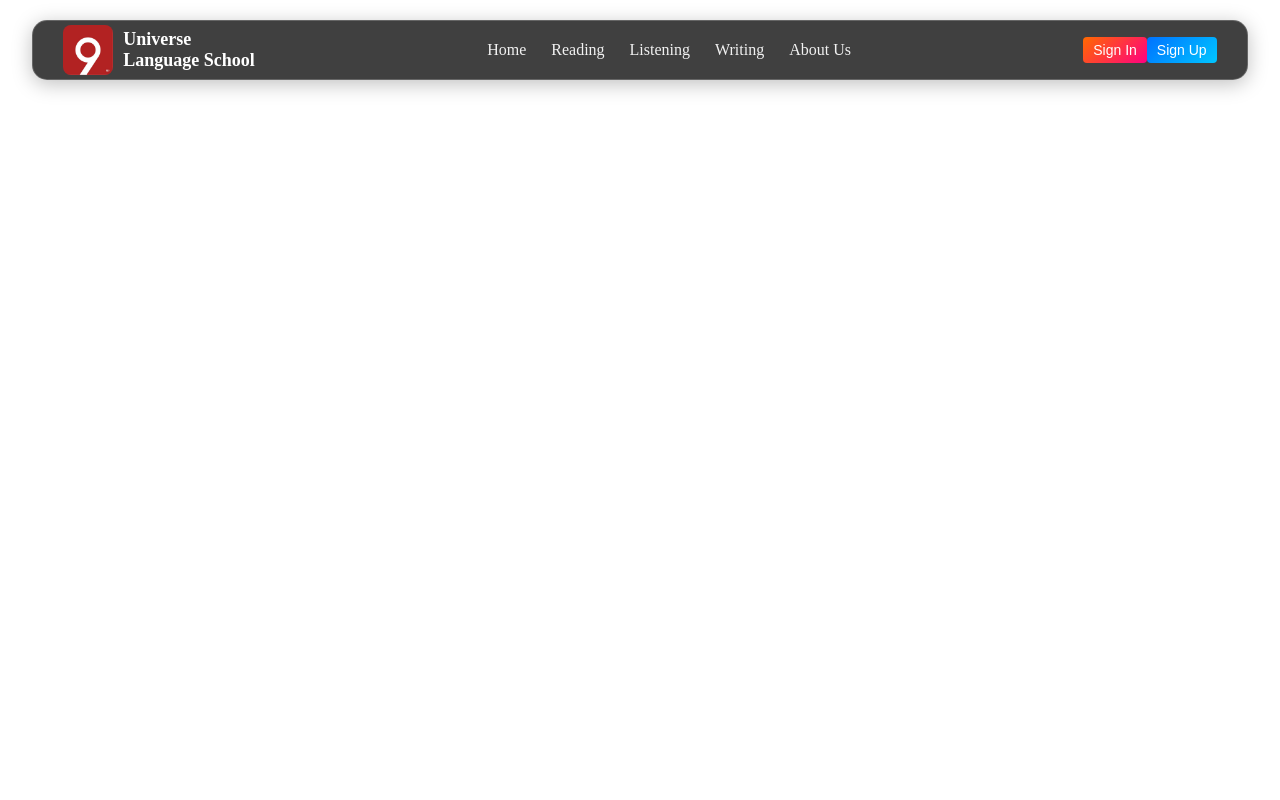
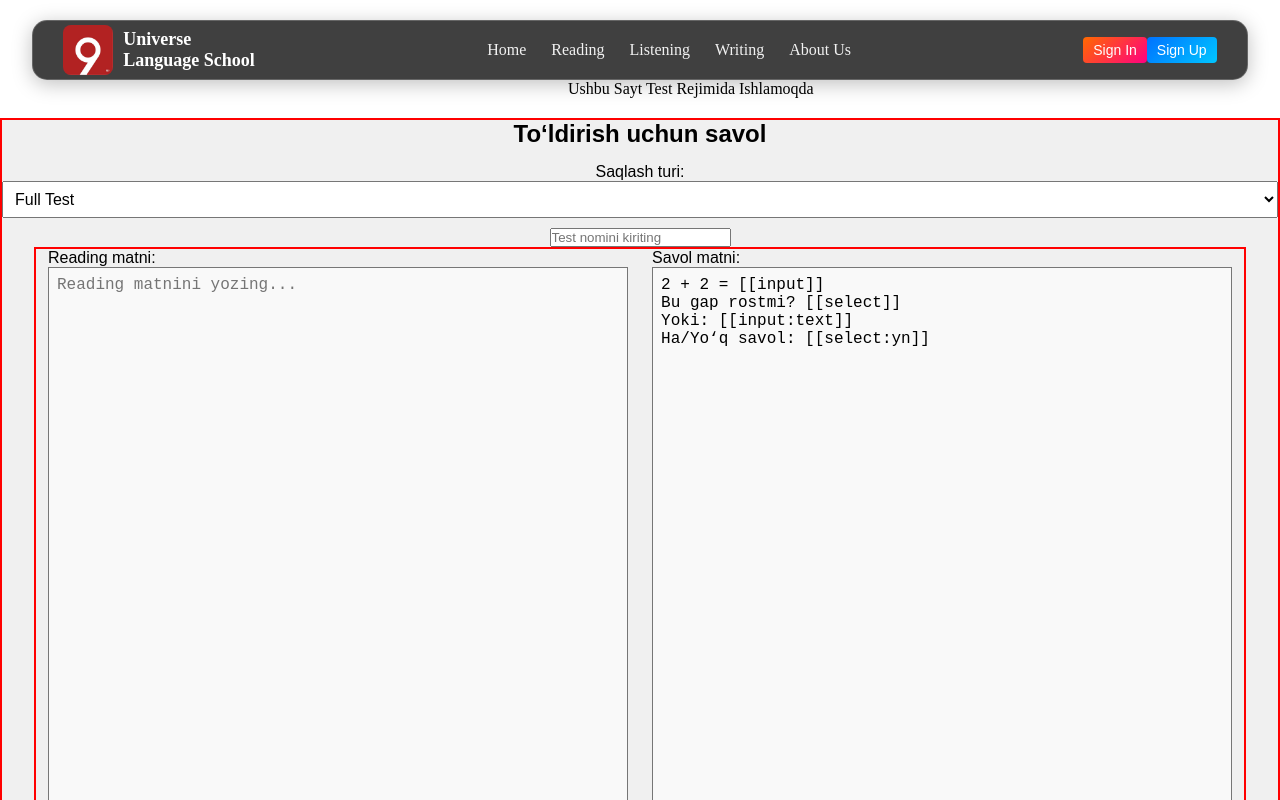
Before and after one commit to rakhimovdev/unverse_frontend, a React (Create React App) app: page /solving in a window 1280 px wide. Shown: the top 800 px of the page. Built offline with nearby package versions, Linux system fonts and the light colour scheme; no server answers.

Commit message:
fix error

```diff
--- a/src/App.css
+++ b/src/App.css
@@ -1,4 +1,4 @@
-.app{
+.app {
     width: 100%;
     min-height: 100vh;
     background-color: white;
@@ -7,3 +7,25 @@
 
 
 }
+
+.marquee {
+    overflow: hidden;
+    white-space: nowrap;
+    width: 100%;
+}
+
+.marquee span {
+    display: inline-block;
+    padding-left: 100%;
+    animation: scroll 12s linear infinite;
+}
+
+@keyframes scroll {
+    0% {
+        transform: translateX(0);
+    }
+
+    100% {
+        transform: translateX(-100%);
+    }
+}
--- a/src/App.js
+++ b/src/App.js
@@ -4,9 +4,10 @@
 
 function App() {
   return (
-    <div className='app'>
-      <marquee behavior="" direction="">Ushbu Sayt Test Rejimida Ishlamoqda</marquee>
+    <div className="marquee">
+      <span>Ushbu Sayt Test Rejimida Ishlamoqda</span>
     </div>
+
   )
 }
 
--- a/src/Pages/listeningSolving/Solving.jsx
+++ b/src/Pages/listeningSolving/Solving.jsx
@@ -9,7 +9,6 @@
     const [userAnswers, setUserAnswers] = useState([]);
     const [results, setResults] = useState(null);
     const [error, setError] = useState(null);
-    const [imgSize, setImgSize] = useState({ width: 0, height: 0 });
 
     const imgRef = useRef(null);
 
```
